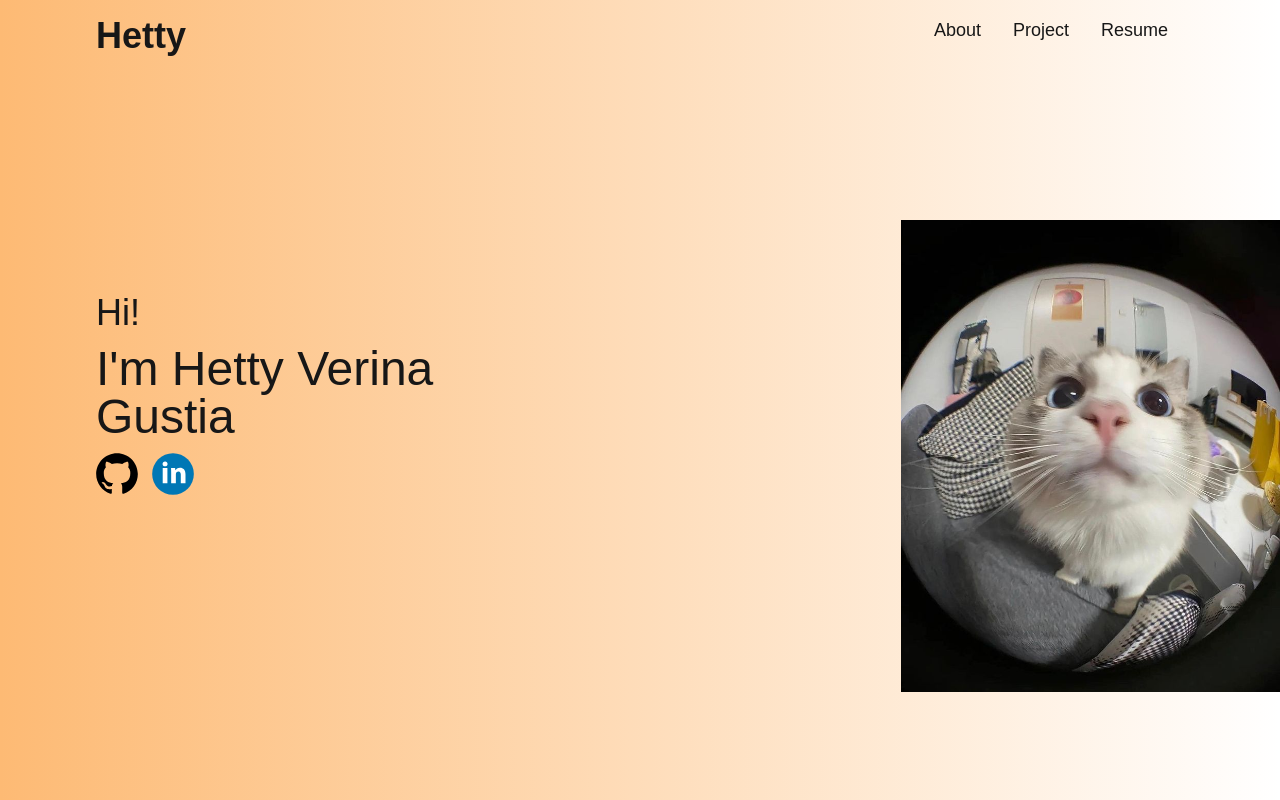
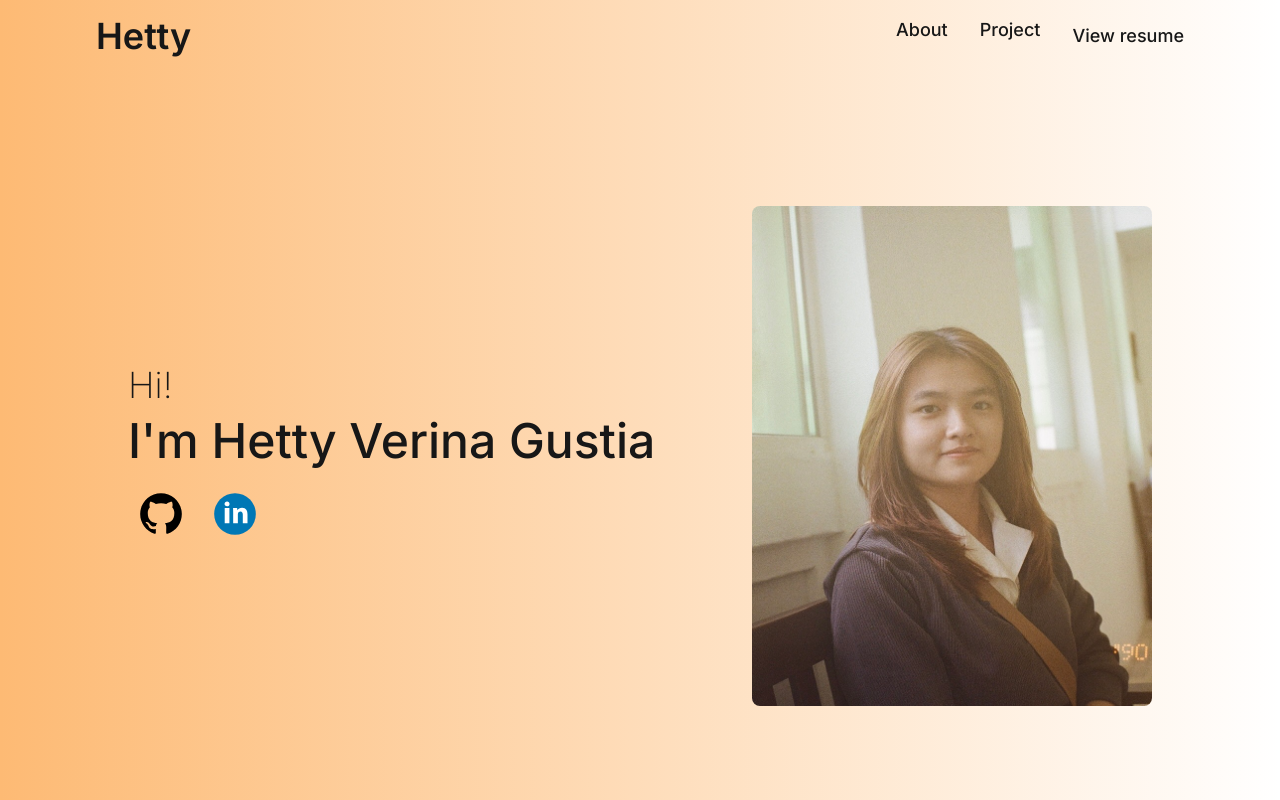
Before and after one commit to hettyaja/WebPorto, a Next.js app: page / in a window 1280 px wide. Shown: the top 800 px of the page. Built offline with nearby package versions, Linux system fonts and the light colour scheme.

Commit message:
Before running @next/codemod migration

```diff
--- a/components/Aboutme.tsx
+++ b/components/Aboutme.tsx
@@ -31,13 +31,12 @@ export default function Aboutme() {
   ];
 
   return (
-    <div className="bg-gradient-to-b from-orange-100 to-yellow min-h-screen">
-      {/* Header Section */}
+    <div className="bg-gradient-to-b from-orange-100 to-yellow min-h-screen mx-auto">
       <div className="flex justify-center">
         <h1 className="text-6xl font-medium mt-10 text-gray-800">About Me</h1>
       </div>
 
-      <div className="grid grid-cols-1 md:grid-cols-1 gap-12 mt-10 px-8  mx-20">
+      <div className="grid grid-cols-1 md:grid-cols-1 gap-12 mt-10 px-8 mx-24">
         {/* Education Section */}
         <div className="p-14 rounded-xl shadow-lg bg-white backdrop-blur-md border border-white/40 px-28">
           {education.map((edu, index) => (
@@ -60,6 +59,9 @@ export default function Aboutme() {
         </div>
 
         {/* Skills Section */}
+        <div className="flex justify-center">
+          <h1 className="text-6xl font-medium mt-10 text-gray-800">About Me</h1>
+        </div>
         <div className="p-6 rounded-xl shadow-lg bg-white backdrop-blur-md border border-white/40 grid sm:grid-cols-2 lg:grid-cols-4 gap-6">
           {skills.map((item, index) => (
             <div
--- a/components/Hero.tsx
+++ b/components/Hero.tsx
@@ -3,36 +3,34 @@ import Image from 'next/image'
 
 export default function Hero() {
   return (
-    <div className="flex items-center justify center min-h-screen overflow-hidden bg-gradient-to-r from-orange-300 ">
-      <div className="ml-24 -mt-28 ">
+    <div className="bg-gradient-to-r from-orange-300">
+      <div className="max-w-screen-xl mx-24 p-8 flex items-center justify-between min-h-screen">
+        {/* Left Content */}
+        <div>
           <p className="font-extralight text-4xl">Hi!</p>
           <h1 className="font-medium text-5xl mt-3">I'm Hetty Verina Gustia</h1>
 
-
-        <div className='flex justify-start gap-x-0.5'>
-          <a href="https://github.com/hettyaja" className='hover:bg-gray-500 px-4 py-2 rounded -ml-5'>
+          <div className='flex justify-start gap-x-2 mt-4'>
+            <a href="https://github.com/hettyaja" className='hover:bg-gray-500 p-2 rounded'>
               <Image src="/github.svg" alt="github" width={50} height={29}/>
             </a>
-          <a href="https://www.linkedin.com/in/hettyverinagustia/" className='hover:bg-gray-500 rounded px-2 py-2 -ml-5'>
+            <a href="https://www.linkedin.com/in/hettyverinagustia/" className='hover:bg-gray-500 p-2 rounded'>
               <Image src="/linkedin.svg" alt="linkedin" width={50} height={29}/>
             </a>
           </div>
         </div>
 
-      <div className="flex justify-between ml-80 ">
+        {/* Right Profile Image */}
+        <div>
           <Image
-          src="/cat.jpg"
-          alt="Rectangle"
-          width={382}
+            src="/profile.jpeg"
+            alt="Profile Picture"
+            width={400}
             height={500}
-          // className='ml-10'
+            className="rounded-lg"
           />
         </div>
       </div>
-
-
-
-
-
+    </div>
   )
 }
--- a/components/Navbar.tsx
+++ b/components/Navbar.tsx
@@ -4,16 +4,16 @@ import React from 'react';
 
 export default function Navbar() {
   return (
-    <nav className='flex justify-between max-container padding-container
-    relative z-30 pt-4 bg-gradient-to-r from-orange-300'>
+    <nav className='flex justify-between w-full padding-container
+    relative z-30 pt-4 bg-gradient-to-r from-orange-300 px-24'>
       {/* Logo part  */}
       <Link href="/">
-        <p className="text-4xl font-semibold ml-24">Hetty</p>
+        <p className="text-4xl font-semibold ">Hetty</p>
       </Link>
-      <div className="hidden md:flex space-x-8 h-full pr-4 lg:flex mr-24">
+      <div className="hidden md:flex space-x-8 lg:flex ">
         <Link href="#aboutme" className="text-lg hover:text-orange-400 font-medium">About</Link>
         <Link href="#project" className="text-lg hover:text-blue-400 font-medium">Project</Link>
-        <Link href="/resume" className="text-lg hover:text-blue-400 font-medium">Resume</Link>
+        <button className="text-lg hover:text-blue-400 font-medium rounded-lg "> View resume</button>
       </div>
     </nav>
   )
--- a/components/Project.tsx
+++ b/components/Project.tsx
@@ -29,7 +29,7 @@ export default function Projects() {
                 <h1 className="text-6xl font-medium mt-10">Projects</h1>
             </div>
 
-            <div className="grid grid-cols-1 gap-8 p-6 mx-24">
+            <div className="grid grid-cols-1 gap-8 p-8 mx-24">
                 {projects.map((project, index) => (
                     <div key={index} className="w-full">
                         <ProjectCard
--- a/package.json
+++ b/package.json
@@ -10,6 +10,7 @@
     "export": "next export"
   },
   "dependencies": {
+    "@next/font": "^14.2.15",
     "@tailwindcss/typography": "^0.5.15",
     "next": "^15.1.5",
     "react": "^19.0.0",
--- a/src/app/layout.tsx
+++ b/src/app/layout.tsx
@@ -1,9 +1,13 @@
 import type { Metadata } from "next";
-import localFont from "next/font/local";
-import "./globals.css";
+import localFont from "next/font/local"; // Uncommented for local fonts
+import { Inter } from 'next/font/google';
 import Navbar from "../../components/Navbar";
+import './globals.css';
 
+// Load Inter from Google Fonts
+const inter = Inter({ subsets: ["latin"] });
 
+// Load Geist Sans and Geist Mono locally
 const geistSans = localFont({
   src: "./fonts/GeistVF.woff",
   variable: "--font-geist-sans",
@@ -17,22 +21,18 @@ const geistMono = localFont({
 
 export const metadata: Metadata = {
   title: "Hetty",
-  description: "Hetty Portofolio",
+  description: "Hetty Portfolio",
 };
 
 export default function RootLayout({
   children,
-}: Readonly<{
-  children: React.ReactNode;
-}>) {
+}: Readonly<{ children: React.ReactNode }>) {
   return (
     <html lang="en">
-      <body
-        className={`${geistSans.variable} ${geistMono.variable} antialiased`}
-      >
-        <Navbar/>
+      <body className={`${inter.className} ${geistSans.variable} ${geistMono.variable} antialiased`}>
+        <Navbar />
         <main className="relative overflow-hidden">
-        {children}
+          {children}
         </main>
       </body>
     </html>
```
Also changed, not shown: public/profile.jpeg (added), 1 other file (tests, documents, lock files or other folders). Lines whose indentation alone changed are shown as unchanged.
